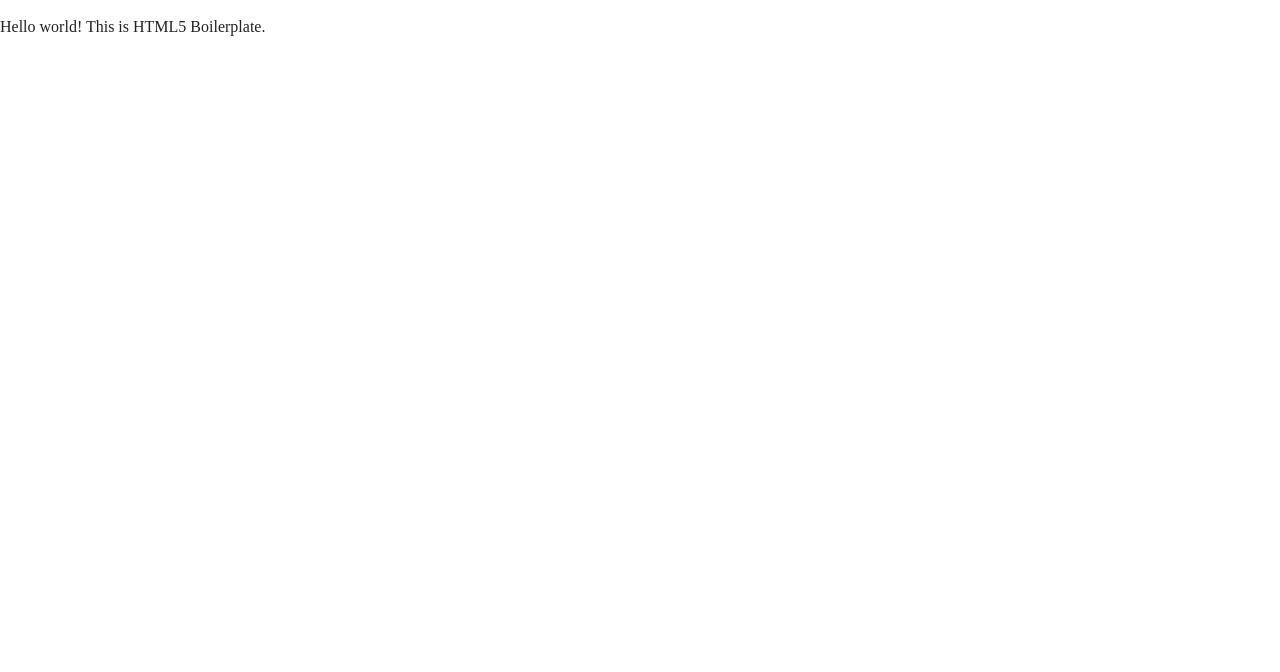
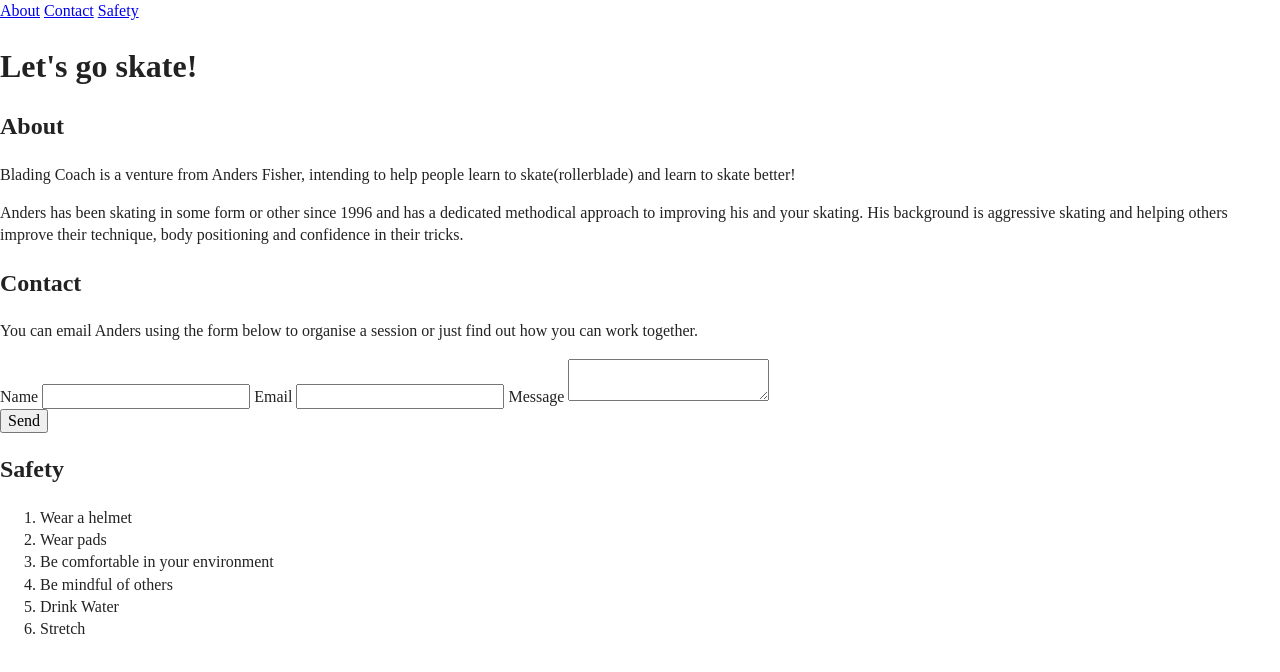
Before and after one commit to atleastimtrying/bladingcoach.co.uk, a plain HTML site: page index.html in a window 1280 px wide. Drawn offline with nearby package versions, Linux system fonts and the light colour scheme.

Commit message:
Add basic email js, analytics and some markup

```diff
--- a/index.html
+++ b/index.html
@@ -4,8 +4,8 @@
 <head>
   <meta charset="utf-8">
   <meta http-equiv="x-ua-compatible" content="ie=edge">
-  <title></title>
-  <meta name="description" content="">
+  <title>Blading Coach - improve your skating!</title>
+  <meta name="description" content="Learn to skate or improve your skating with dedicated lessons based in East Anglia UK">
   <meta name="viewport" content="width=device-width, initial-scale=1, shrink-to-fit=no">
 
   <link rel="manifest" href="site.webmanifest">
@@ -14,25 +14,85 @@
 
   <link rel="stylesheet" href="css/normalize.css">
   <link rel="stylesheet" href="css/main.css">
+
+  <script type="text/javascript" src="https://cdn.emailjs.com/sdk/2.2.4/email.min.js"></script>
+    <script type="text/javascript">
+    (function(){
+        emailjs.init("user_LVdUtw0l4TL2SHpRYhUlC");
+    })();
+    </script>
+
+<script type="text/javascript">
+    window.addEventListener('load',function() {
+        document.getElementById('contact-form').addEventListener('submit', function(event) {
+            event.preventDefault();
+            emailjs.sendForm('gmail', 'bladingcoachcontact', this);
+        });
+    });
+</script>
+
+<script src='https://www.google.com/recaptcha/api.js'></script>
+
 </head>
 
 <body>
   <!--[if lte IE 9]>
     <p class="browserupgrade">You are using an <strong>outdated</strong> browser. Please <a href="https://browsehappy.com/">upgrade your browser</a> to improve your experience and security.</p>
   <![endif]-->
+    <nav>
+        <a href="#about">About</a>
+        <a href="#contact">Contact</a>
+        <a href="#safety">Safety</a>
+    </nav>
+    <h1>Let's go skate!</h1>
 
-  <!-- Add your site or application content here -->
-  <p>Hello world! This is HTML5 Boilerplate.</p>
+    <section>
+        <h2><a name="about">About</a></h2>
+        <p>Blading Coach is a venture from Anders Fisher, intending to help people learn to skate(rollerblade) and learn to skate better!</p>
+        <p>Anders has been skating in some form or other since 1996 and has a dedicated methodical approach to improving his and your skating.
+            His background is aggressive skating and helping others improve their technique, body positioning and confidence in their tricks.</p>
+    </section>
+    <section>
+        <h2><a name="contact">Contact</a></h2>
+        <p>You can email Anders using the form below to organise a session or just find out how you can work together.</p>
+
+        <form id="contact-form">
+            <label>Name</label>
+            <input type="text" name="user_name" required>
+            <label>Email</label>
+            <input type="email" name="user_email" required>
+            <label>Message</label>
+            <textarea name="text"></textarea>
+            <div class="g-recaptcha" data-sitekey="6Le3O3YUAAAAAN3SfyUJiCs7itROKfxmh1Nrhpof"></div>
+            <input type="submit" value="Send">
+        </form>
+    </section>
+    <!--
+    <section>
+        <h2>Coaching</h2>
+    </section>
+    <section>
+        <h2>Beginners</h2>
+    </section>
+    -->
+    <section>
+        <h2><a name="safety">Safety</a></h2>
+        <ol>
+            <li>Wear a helmet</li>
+            <li>Wear pads</li>
+            <li>Be comfortable in your environment</li>
+            <li>Be mindful of others</li>
+            <li>Drink Water</li>
+            <li>Stretch</li>
+        </ol>
+    </section>
   <script src="js/vendor/modernizr-3.6.0.min.js"></script>
-  <script src="https://code.jquery.com/jquery-3.3.1.min.js" integrity="sha256-FgpCb/KJQlLNfOu91ta32o/NMZxltwRo8QtmkMRdAu8=" crossorigin="anonymous"></script>
-  <script>window.jQuery || document.write('<script src="js/vendor/jquery-3.3.1.min.js"><\/script>')</script>
   <script src="js/plugins.js"></script>
   <script src="js/main.js"></script>
 
-  <!-- Google Analytics: change UA-XXXXX-Y to be your site's ID. -->
   <script>
     window.ga = function () { ga.q.push(arguments) }; ga.q = []; ga.l = +new Date;
-    ga('create', 'UA-XXXXX-Y', 'auto'); ga('send', 'pageview')
+    ga('create', 'UA-127887477-1', 'auto'); ga('send', 'pageview')
   </script>
   <script src="https://www.google-analytics.com/analytics.js" async defer></script>
 </body>
```
